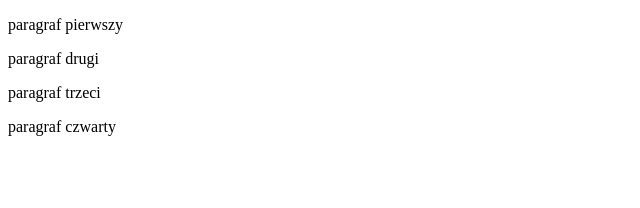
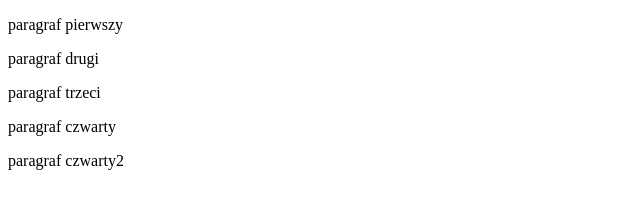
Before and after one commit to AnnaBodzak/annabodzak.github.io, a plain HTML site: page index.html in a window 1280 px wide. Shown: the whole page, without its empty margins (0-640 px from the left). Drawn offline with Linux system fonts and the light colour scheme.

Commit message:
cos juz wiem

```diff
--- a/index.html
+++ b/index.html
@@ -9,7 +9,7 @@
 <p>paragraf drugi</p>
   <p>paragraf trzeci</p>
 <p>paragraf czwarty</p>
-
+  <p>paragraf czwarty2</p>
 
 </body>
 </html>
```
